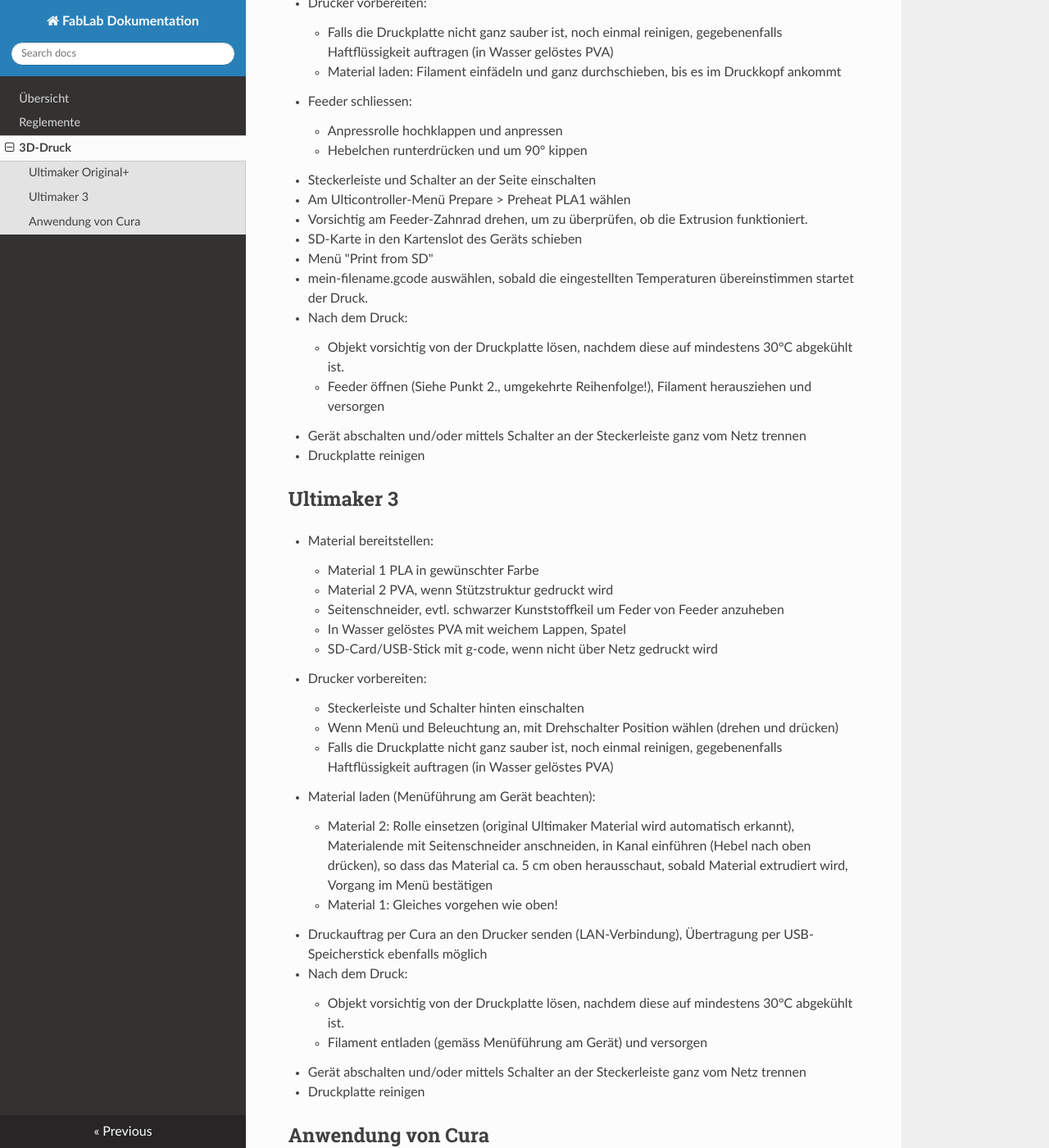
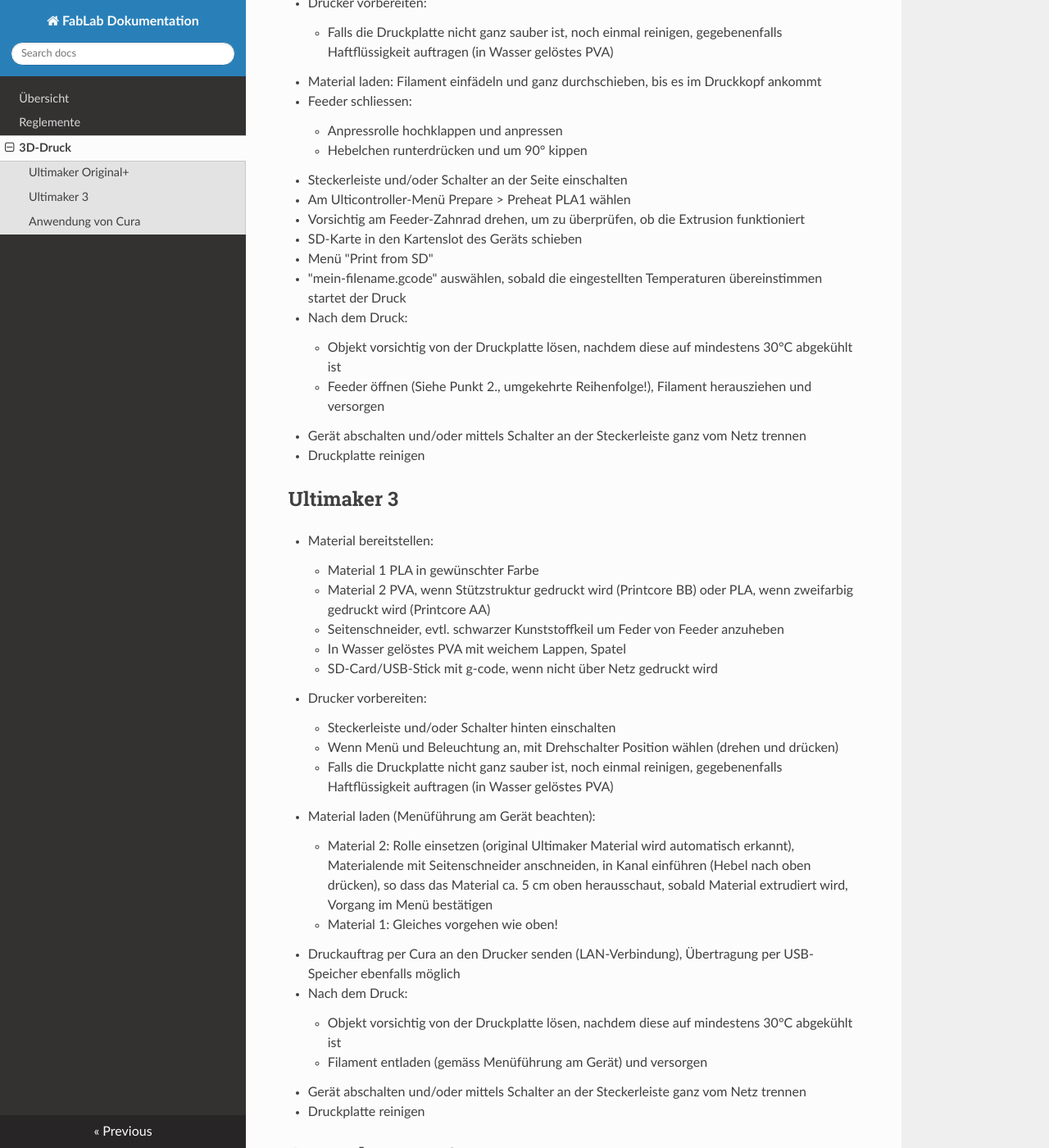
Before and after one commit to fablab-liechtenstein/Docs, an MkDocs documentation site: the page built from docs/druckerkurz.md, in a window 1280 px wide and 1400 px high, scrolled down 368 px. Shown: the whole window at 82% size. Built offline with MkDocs 1.6.1, drawn with Linux system fonts in a browser that asks for light colours; nearby versions of some CDN libraries; old or Windows-style settings are respelled for this version of MkDocs.

Commit message:
Update druckerkurz.md

```diff
--- a/docs/druckerkurz.md
+++ b/docs/druckerkurz.md
@@ -7,34 +7,30 @@
 - Material bereitstellen:
 
 	- PLA in gewünschter Farbe
-  	- Seitenschneider
+	- Seitenschneider
   	- Evtl. in Wasser gelöstes PVA mit weichem Lappen, Spatel
   	- SD-Card mit g-code
-
 
 - Drucker vorbereiten:
 
   	- Falls die Druckplatte nicht ganz sauber ist, noch einmal reinigen, gegebenenfalls Haftflüssigkeit auftragen (in Wasser gelöstes PVA)
-	- Material laden: Filament einfädeln und ganz durchschieben, bis es im Druckkopf ankommt
 
-
+- Material laden: Filament einfädeln und ganz durchschieben, bis es im Druckkopf ankommt
 - Feeder schliessen:
 
   	- Anpressrolle hochklappen und anpressen
   	- Hebelchen runterdrücken und um 90° kippen
 
-
-- Steckerleiste und Schalter an der Seite einschalten
+- Steckerleiste und/oder Schalter an der Seite einschalten
 - Am Ulticontroller-Menü Prepare > Preheat PLA1 wählen
-- Vorsichtig am Feeder-Zahnrad drehen, um zu überprüfen, ob die Extrusion funktioniert.
+- Vorsichtig am Feeder-Zahnrad drehen, um zu überprüfen, ob die Extrusion funktioniert
 - SD-Karte in den Kartenslot des Geräts schieben
 - Menü "Print from SD"
-- mein-filename.gcode auswählen, sobald die eingestellten Temperaturen übereinstimmen startet der Druck.
+- "mein-filename.gcode" auswählen, sobald die eingestellten Temperaturen übereinstimmen startet der Druck
 - Nach dem Druck:
 
-  	- Objekt vorsichtig von der Druckplatte lösen, nachdem diese auf mindestens 30°C abgekühlt ist.
+  	- Objekt vorsichtig von der Druckplatte lösen, nachdem diese auf mindestens 30°C abgekühlt ist
   	- Feeder öffnen (Siehe Punkt 2., umgekehrte Reihenfolge!), Filament herausziehen und versorgen
-
 
 - Gerät abschalten und/oder mittels Schalter an der Steckerleiste ganz vom Netz trennen
 - Druckplatte reinigen
@@ -46,18 +42,16 @@
 - Material bereitstellen:
 
   	- Material 1 PLA in gewünschter Farbe
-  	- Material 2 PVA, wenn Stützstruktur gedruckt wird
+  	- Material 2 PVA, wenn Stützstruktur gedruckt wird (Printcore BB) oder PLA, wenn zweifarbig gedruckt wird (Printcore AA)
   	- Seitenschneider, evtl. schwarzer Kunststoffkeil um Feder von Feeder anzuheben
   	- In Wasser gelöstes PVA mit weichem Lappen, Spatel
   	- SD-Card/USB-Stick mit g-code, wenn nicht über Netz gedruckt wird
 
-
 - Drucker vorbereiten:
 
-	- Steckerleiste und Schalter hinten einschalten
+  	- Steckerleiste und/oder Schalter hinten einschalten
   	- Wenn Menü und Beleuchtung an, mit Drehschalter Position wählen (drehen und drücken)
   	- Falls die Druckplatte nicht ganz sauber ist, noch einmal reinigen, gegebenenfalls Haftflüssigkeit auftragen (in Wasser gelöstes PVA)
-
 
 - Material laden (Menüführung am Gerät beachten):
 
@@ -65,12 +59,11 @@
   	- Material 1: Gleiches vorgehen wie oben!
 
 
-- Druckauftrag per Cura an den Drucker senden (LAN-Verbindung), Übertragung per USB-Speicherstick ebenfalls möglich
+- Druckauftrag per Cura an den Drucker senden (LAN-Verbindung), Übertragung per USB-Speicher ebenfalls möglich
 - Nach dem Druck:
 
-  	- Objekt vorsichtig von der Druckplatte lösen, nachdem diese auf mindestens 30°C abgekühlt ist.
+  	- Objekt vorsichtig von der Druckplatte lösen, nachdem diese auf mindestens 30°C abgekühlt ist
   	- Filament entladen (gemäss Menüführung am Gerät) und versorgen
-
 
 - Gerät abschalten und/oder mittels Schalter an der Steckerleiste ganz vom Netz trennen
 - Druckplatte reinigen
```
